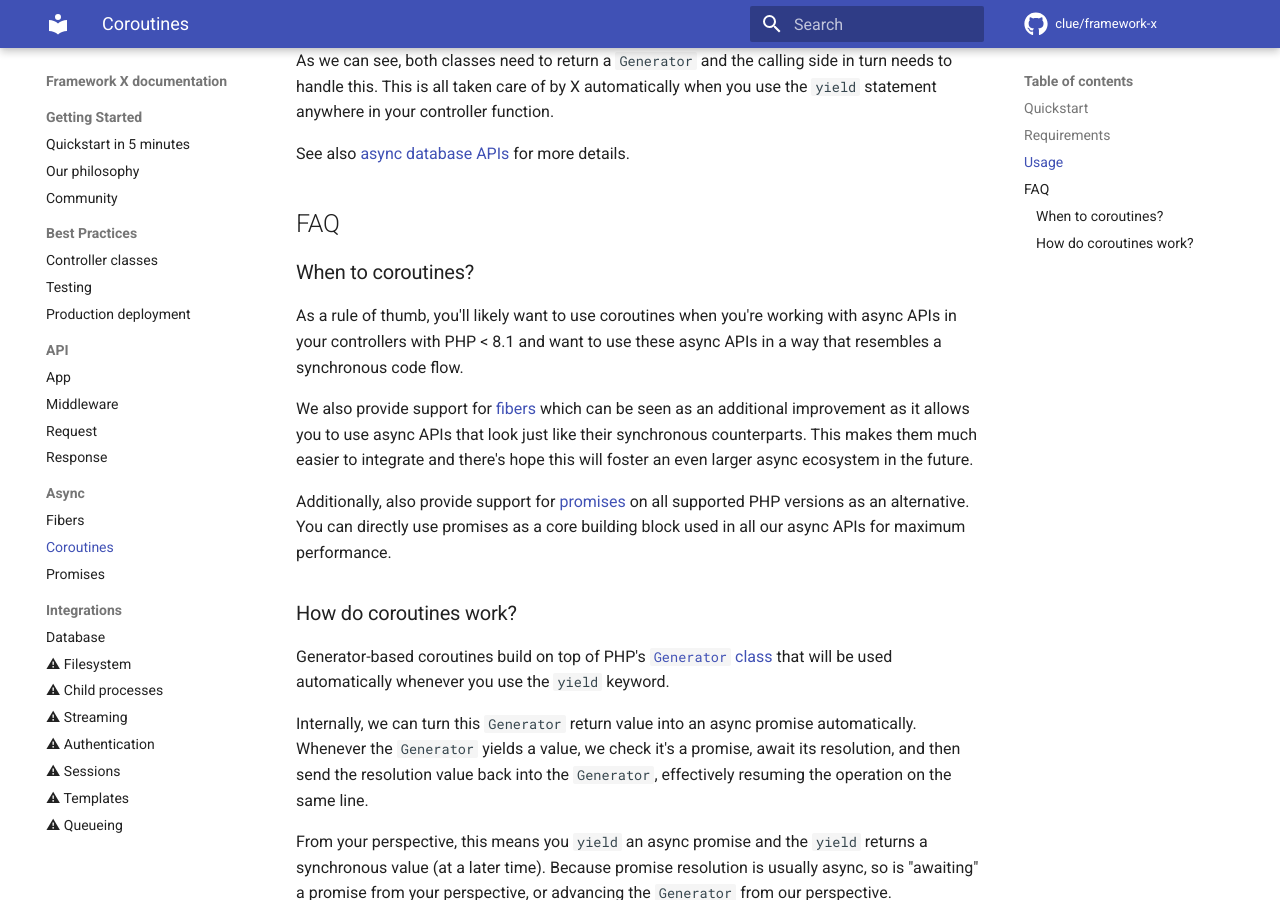
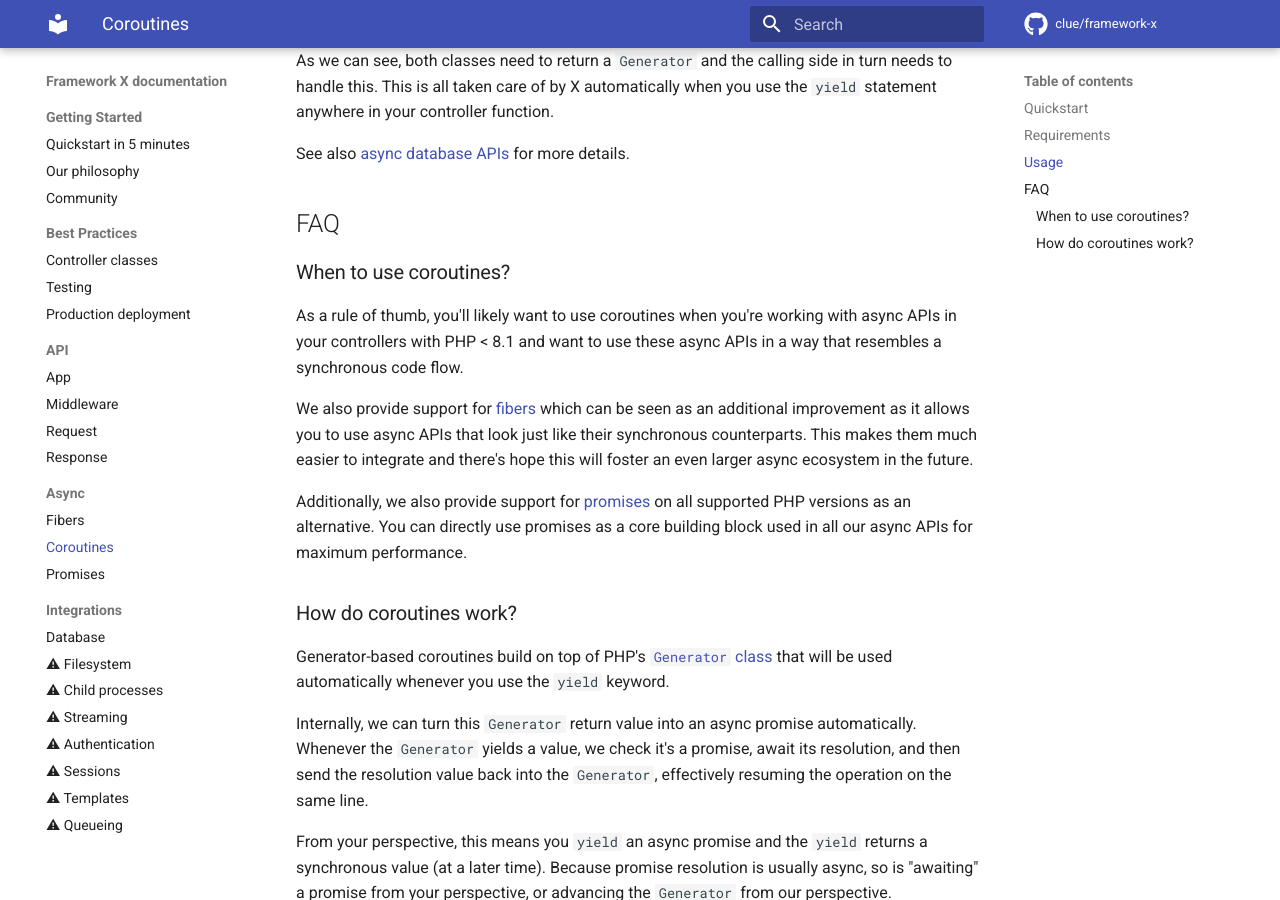
Before and after one commit to clue/framework-x, an MkDocs documentation site: the page built from docs/async/coroutines.md, in a window 1280 px wide and 900 px high, scrolled down 3567 px. Built offline with MkDocs 1.6.1 and Material for MkDocs 9.7.7, drawn with Linux system fonts in a browser that asks for light colours; comment, search, counter and statistics services are not loaded.

Commit message:
Minor documentation improvements

```diff
--- a/docs/async/coroutines.md
+++ b/docs/async/coroutines.md
@@ -176,7 +176,7 @@ for more details.
 
 ## FAQ
 
-### When to coroutines?
+### When to use coroutines?
 
 As a rule of thumb, you'll likely want to use coroutines when you're working with
 async APIs in your controllers with PHP < 8.1 and want to use these async APIs
@@ -187,7 +187,7 @@ additional improvement as it allows you to use async APIs that look just like
 their synchronous counterparts. This makes them much easier to integrate and
 there's hope this will foster an even larger async ecosystem in the future.
 
-Additionally, also provide support for [promises](promises.md) on all supported
+Additionally, we also provide support for [promises](promises.md) on all supported
 PHP versions as an alternative. You can directly use promises as a core building
 block used in all our async APIs for maximum performance.
 
```
Also changed, not shown: docs/best-practices/deployment.md (+1 -1 lines).
